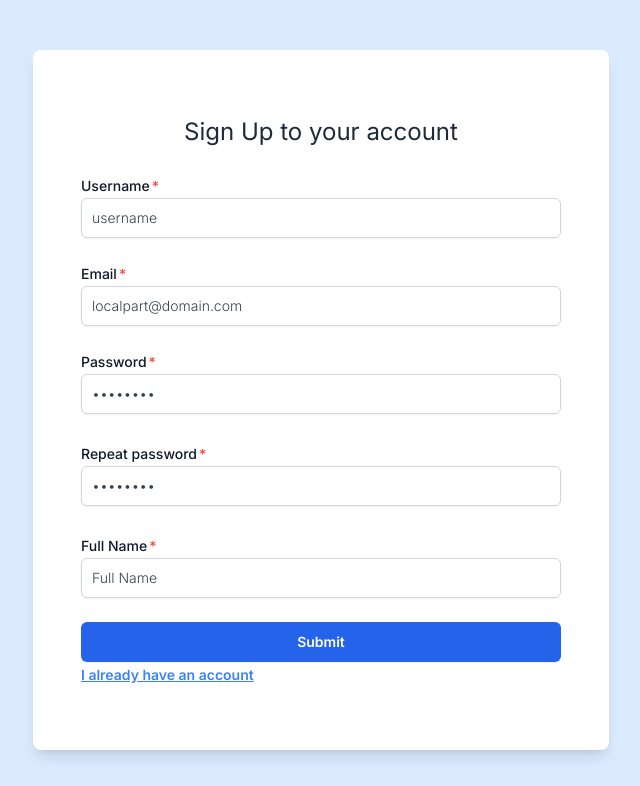
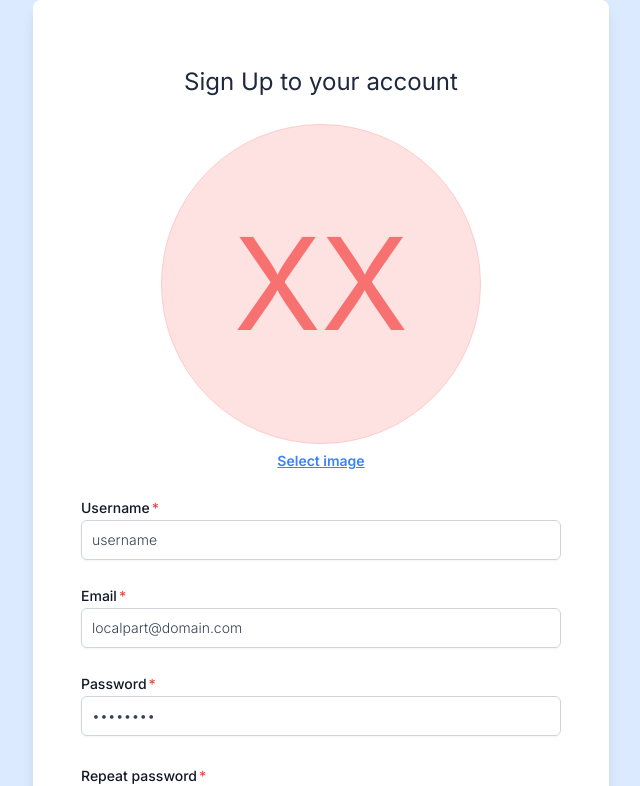
Before and after one commit to Xamarsia/photo-sharing-platform-frontend, a Next.js app: page /auth/signup in a window 1280 px wide. Shown: the top 786 px of the page, without its empty margins (319-959 px from the left). Built offline with nearby package versions, Linux system fonts and the light colour scheme.

Commit message:
[SPSP-110] Add photo selector to sign up form

```diff
--- a/components/FileSelector.tsx
+++ b/components/FileSelector.tsx
@@ -96,12 +96,12 @@ export default function FileSelector({ local, removable, textOnly, fill = 'conte
             }
 
             {(selectedImage || textOnly) &&
-                <div className={`flex justify-evenly items-center`}>
+                <div className={`flex justify-evenly items-center mt-1`}>
                     <label>
                         <Span text={local.selectImage} style='upload-button' />
                         <Input accept="image/jpeg" type="file" draggable hidden onChange={imageChange} />
                     </label>
-                    {removable && <Button type='button' onClick={removeImage} style='delete-transparent-button' text={local.removeImage} />}
+                    {(removable && selectedImage) && <Button type='button' onClick={removeImage} style='delete-transparent-button' text={local.removeImage} />}
                 </div>
             }
         </>
--- a/components/Span.tsx
+++ b/components/Span.tsx
@@ -9,7 +9,7 @@ type SpanProps = {
 
 
 export default function Span({ text, required, style = 'input' }: SpanProps) {
-    const uploadButtonStyles = `${textStyles["transparent-button"]} ${buttonStyles["transparent-button"]}`
+    const uploadButtonStyles = `${textStyles["transparent-button"]} ${textStyles["base"]} ${buttonStyles["transparent-button"]}`
 
     return (
         <span className={`
--- a/components/forms/SignUpForm.tsx
+++ b/components/forms/SignUpForm.tsx
@@ -7,7 +7,10 @@ import Link from "@/components/Link";
 import Input from '@/components/Input';
 import Button from '@/components/Button';
 
-import { FormEvent, useState } from "react";
+import { FormEvent, SetStateAction, useState } from "react";
+import FileSelector from "@/components/FileSelector";
+import ProfileImage from "../profile/image/ProfileImage";
+import DefaultProfileImage from "../profile/image/DefaultProfileImage";
 
 
 type Props = {
@@ -31,6 +34,7 @@ export default function SignUpForm({ local, onSubmit }: Props) {
     // const [email, setEmail] = useState("");
     // const [formIsValid, setFormIsValid] = useState(false);
 
+    const [selectedImage, setSelectedImage] = useState<File | undefined>(undefined);
 
     async function handleSubmit(event: FormEvent<HTMLFormElement>) {
         event.preventDefault();
@@ -39,11 +43,21 @@ export default function SignUpForm({ local, onSubmit }: Props) {
         }
     }
 
+    const onImageSelected = (file: SetStateAction<File | undefined>) => {
+        setSelectedImage(file);
+    };
+
     return (
         <Form
             title={local.signUpFormTitle}
             onSubmit={handleSubmit}
             onChange={(e) => setFormIsValid(e.currentTarget.checkValidity())}>
+
+            <div>
+                {selectedImage ? <ProfileImage src={URL.createObjectURL(selectedImage)} /> : <DefaultProfileImage />}
+                <FileSelector onImageSelected={onImageSelected} local={local} removable textOnly />
+            </div>
+
             <div>
                 <Span text={local.username} required />
                 <Input
@@ -83,7 +97,6 @@ export default function SignUpForm({ local, onSubmit }: Props) {
                     required
                 />
             </div>
-
             <div className="my-1">
                 <Span text={local.repeatPassword} required />
                 <Input
@@ -96,7 +109,6 @@ export default function SignUpForm({ local, onSubmit }: Props) {
                     required
                 />
             </div>
-
             <div>
                 <Span text={local.fullName} required />
                 <Input
@@ -110,7 +122,6 @@ export default function SignUpForm({ local, onSubmit }: Props) {
                     required
                 />
             </div>
-
             <div>
                 <Button
                     type="submit"
--- a/components/profile/image/ProfileImage.tsx
+++ b/components/profile/image/ProfileImage.tsx
@@ -1,9 +1,9 @@
-import Image from 'next/image';
+import Image, { StaticImageData } from 'next/image';
 import styles from '@/app/styles/profile/profile.image.module.css';
 
 
 type Props = {
-    src: string,
+    src: string | StaticImageData,
     preview?: boolean,
 }
 
@@ -13,7 +13,7 @@ export default function ProfileImage({ src, preview }: Props) {
         <div className={`${styles['image-layout']}`}>
             <Image priority
                 className={`${preview ? styles['preview-size'] : styles['regular-size']} ${styles['profile-image']} `}
-                src={src} quality={60} alt="Profile image" />
+                src={src} quality={60} alt="Profile image" width={500} height={500} />
         </div>
     )
 }
```
